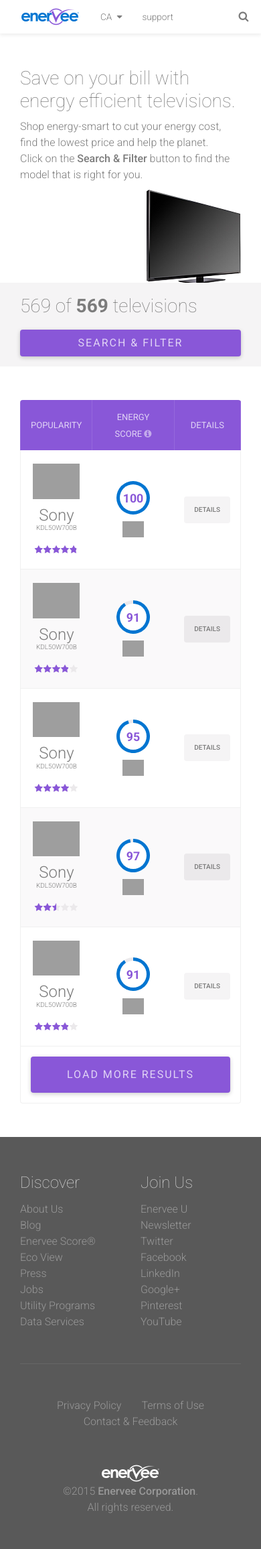
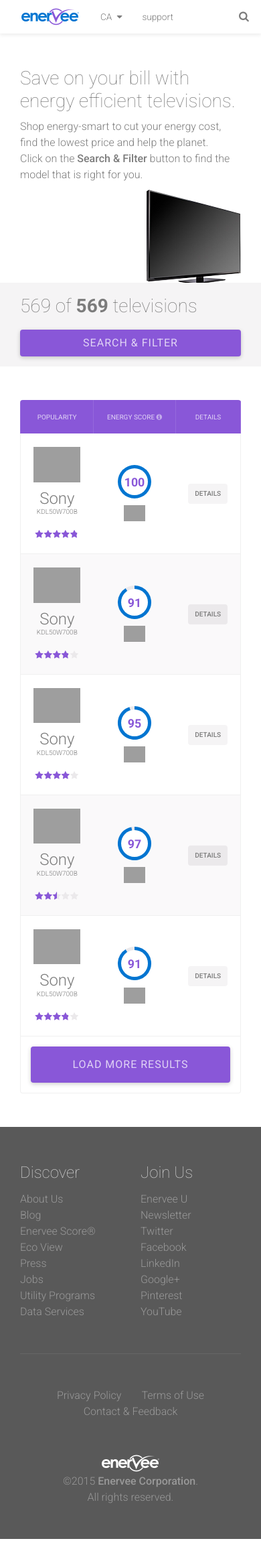
Before and after one commit to juditdidit/juditdidit.github.io, a PHP site: page /results.html in a window 390 px wide. Shown: the whole page at 67% size. Run offline with PHP 8.4, Linux system fonts and the light colour scheme; style sheets or scripts are compiled from the project's sources; some libraries are stand-ins or nearby versions; grey boxes are pictures that could not be loaded.

Commit message:
more font size fixes

```diff
--- a/assets/style.less
+++ b/assets/style.less
@@ -122,7 +122,7 @@ hr {
 	padding: 15px 25px;
 	color: @font-norm;
 	text-transform: uppercase;
-	letter-spacing: 2px;
+	letter-spacing: 1px;
 	font-size: 16px;
 	line-height: 24px;
 	margin-bottom: 10px;
@@ -867,7 +867,7 @@ hr {
 		small {
 			display: block;
 			font-size: 12px;
-			line-height: 1;
+			line-height: 1.2;
 			text-transform: uppercase;
 		}
 
@@ -1025,7 +1025,7 @@ hr {
 						margin-top: 2px;
 						display: block;
 						font-size: 12px;
-						line-height: 1;
+						line-height: 1.2;
 						text-transform: uppercase;
 					}
 
@@ -1074,7 +1074,7 @@ hr {
 						small {
 							display: block;
 							font-size: 12px;
-							line-height: 1;
+							line-height: 1.2;
 							text-transform: uppercase;
 							margin-bottom: -2px;
 						}
@@ -1549,17 +1549,8 @@ footer {
 
 	.results {
 		table {
-			thead tr {
-				td,
-				td:first-child,
-				td:last-child {
-					padding-left: 15px;
-					padding-right: 15px;
-				}
-			}
-
-			tbody {
-				font-size: 24px;
+			thead {
+				font-size: 10px;
 
 				tr {
 					td,
@@ -1571,6 +1562,19 @@ footer {
 				}
 			}
 
+			tbody {
+				font-size: 24px;
+
+				tr {
+					td,
+					td:first-child,
+					td:last-child {
+						padding-left: 15px;
+						padding-right: 15px;
+					}
+				}
+			}
+
 			small {
 				font-size: 10px;
 			}
@@ -1599,8 +1603,7 @@ footer {
 				.btn.btn-small {
 					font-size: 10px;
 					font-weight: 500;
-					padding-left: 15px;
-					padding-right: 15px;
+					padding: 5px 10px;
 				}
 			}
 		}
```
